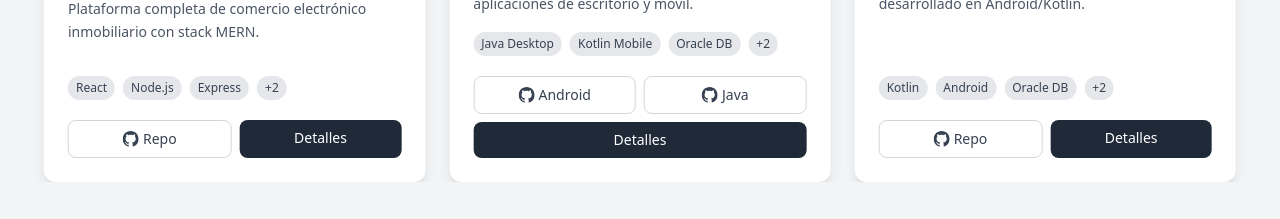
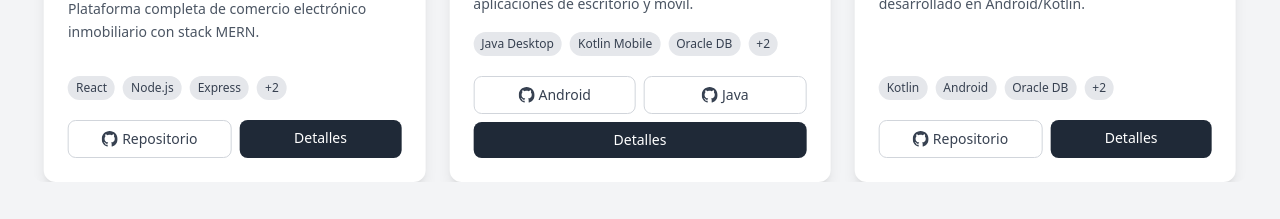
Before and after one commit to Xx-pocasangre-xX/Portafolio, a React (Vite) app in the folder frontend/: page / in a window 1280 px wide. Shown: the part 3100-3319 px from the top of the page. Built offline with nearby package versions, Linux system fonts and the light colour scheme.

Commit message:
a funciono solamente le cambie la palabra a repositorio

```diff
--- a/frontend/src/components/sections/ProjectsCarousel.jsx
+++ b/frontend/src/components/sections/ProjectsCarousel.jsx
@@ -195,7 +195,7 @@
                             <svg className="w-4 h-4" fill="currentColor" viewBox="0 0 24 24">
                               <path d="M12 0c-6.626 0-12 5.373-12 12 0 5.302 3.438 9.8 8.207 11.387.599.111.793-.261.793-.577v-2.234c-3.338.726-4.033-1.416-4.033-1.416-.546-1.387-1.333-1.756-1.333-1.756-1.089-.745.083-.729.083-.729 1.205.084 1.839 1.237 1.839 1.237 1.07 1.834 2.807 1.304 3.492.997.107-.775.418-1.305.762-1.604-2.665-.305-5.467-1.334-5.467-5.931 0-1.311.469-2.381 1.236-3.221-.124-.303-.535-1.524.117-3.176 0 0 1.008-.322 3.301 1.23.957-.266 1.983-.399 3.003-.404 1.02.005 2.047.138 3.006.404 2.291-1.552 3.297-1.23 3.297-1.23.653 1.653.242 2.874.118 3.176.77.84 1.235 1.911 1.235 3.221 0 4.609-2.807 5.624-5.479 5.921.43.372.823 1.102.823 2.222v3.293c0 .319.192.694.801.576 4.765-1.589 8.199-6.086 8.199-11.386 0-6.627-5.373-12-12-12z"/>
                             </svg>
-                            <span className="hidden sm:inline">Repo</span>
+                            <span className="hidden sm:inline">Repositorio</span>
                           </a>
                         )}
                         {project.githubLinkA && (
```
